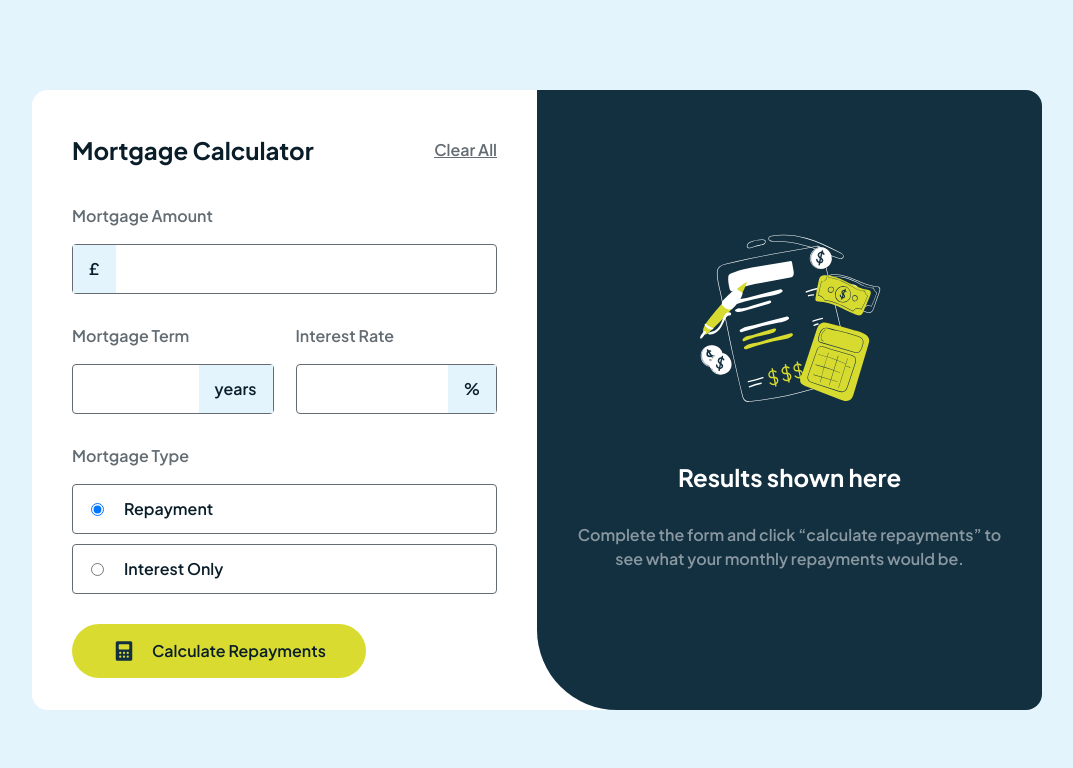
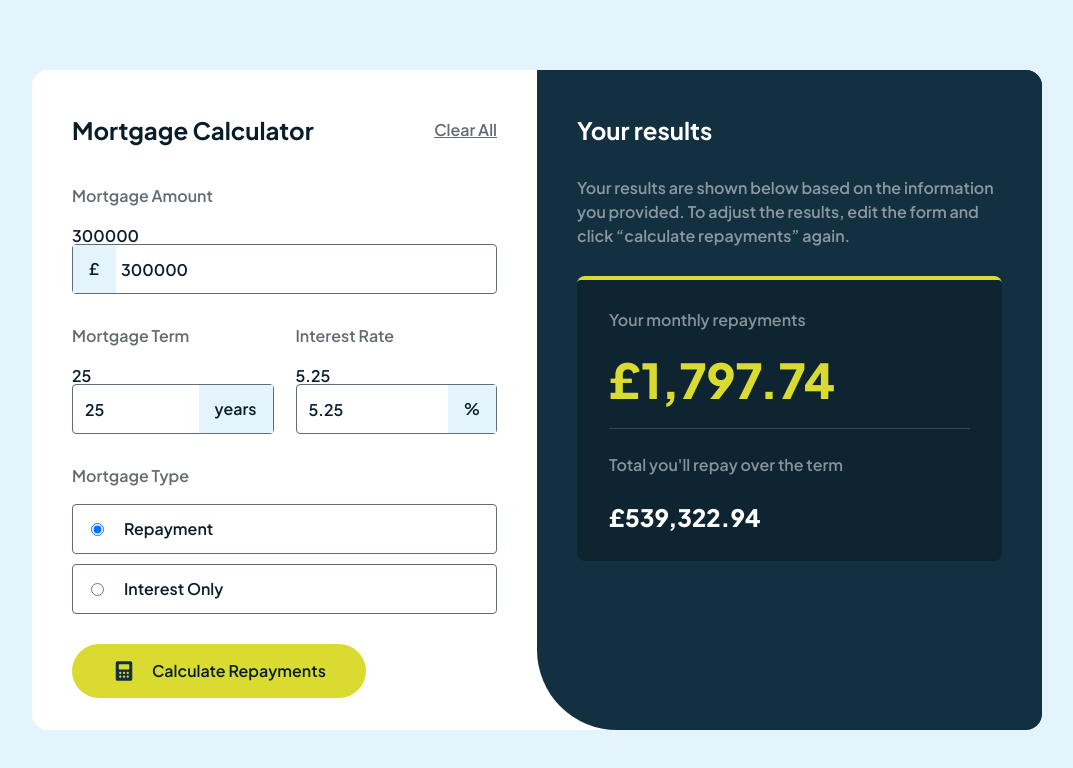
Before and after one commit to florianstancioiu/mortgage-repayment-calculator, a Vue app: page / in a window 1280 px wide. Both pictures are taken after a click on the button "Calculate Repayments". Shown: the top 768 px of the page, without its empty margins (103-1176 px from the left). Built offline with nearby package versions, Linux system fonts and the light colour scheme.

Commit message:
Implemented the formula of UK mortgage

```diff
--- a/src/App.vue
+++ b/src/App.vue
@@ -22,21 +22,21 @@ const initialMortgageTypes = [
 ];
 
 const mortgageTypes = ref<RadioInputValue[]>(initialMortgageTypes);
-const monthlyRepayments: number | null = null; // 1797.74;
-const totalRepay: number | null = null; // 539322.94;
-const mortgageAmount = ref<number | null>(null);
-const mortgageTerm = ref<number | null>(null);
-const interestRate = ref<number | null>(null);
+const monthlyRepayments = ref<number>(0); // 1797.74;
+const totalRepay = ref<number>(0); // 539322.94;
+const mortgageAmount = ref<number | string>(300000);
+const mortgageTerm = ref<number | string>(25);
+const interestRate = ref<number | string>(5.25);
 
-const onChangeMortgageAmountHandler = (value: number) => {
+const onChangeMortgageAmountHandler = (value: string) => {
   mortgageAmount.value = value;
 };
 
-const onChangeMortgageTermHandler = (value: number) => {
+const onChangeMortgageTermHandler = (value: string) => {
   mortgageTerm.value = value;
 };
 
-const onChangeInterestRateHandler = (value: number) => {
+const onChangeInterestRateHandler = (value: string) => {
   interestRate.value = value;
 };
 
@@ -53,10 +53,48 @@ const onClickMortgageTypeHandler = (value: RadioInputValue) => {
 };
 
 const onClearAllHandler = () => {
-  mortgageAmount.value = null;
-  mortgageTerm.value = null;
-  interestRate.value = null;
+  mortgageAmount.value = "";
+  mortgageTerm.value = "";
+  interestRate.value = "";
   mortgageTypes.value = initialMortgageTypes;
+};
+
+const calculateMortgage = () => {
+  const type = mortgageTypes.value.find((mType) => mType.isChecked === true);
+
+  switch (type?.title) {
+    case initialMortgageTypes[0].title: {
+      calculateRepayment();
+      break;
+    }
+    case initialMortgageTypes[1].title: {
+      calculateInterestOnly();
+      break;
+    }
+  }
+};
+
+const calculateRepayment = () => {
+  const P = +mortgageAmount.value;
+  const r = +interestRate.value / 12 / 100;
+  const N = +mortgageTerm.value * 12;
+
+  if (r === 0) {
+    monthlyRepayments.value = P / N;
+    totalRepay.value = (P / N) * N;
+  } else {
+    monthlyRepayments.value =
+      P * ((r * Math.pow(1 + r, N)) / (Math.pow(1 + r, N) - 1));
+    totalRepay.value = monthlyRepayments.value * N;
+  }
+};
+const calculateInterestOnly = () => {
+  const P = +mortgageAmount.value;
+  const r = +interestRate.value / 12 / 100;
+  const N = +mortgageTerm.value * 12;
+
+  monthlyRepayments.value = P * r;
+  totalRepay.value = P * r * N;
 };
 </script>
 
@@ -92,7 +130,7 @@ const onClearAllHandler = () => {
         @input-click="onClickMortgageTypeHandler"
         :values="mortgageTypes"
       />
-      <Button>
+      <Button @click="calculateMortgage">
         <IconCalculatorSVG />
         <span>Calculate Repayments</span>
       </Button>
--- a/src/components/Input/Input.vue
+++ b/src/components/Input/Input.vue
@@ -1,7 +1,7 @@
 <script setup lang="ts">
 const { title, value } = defineProps<{
   title: string;
-  value: number | null;
+  value: number | string;
   prefix?: string;
   suffix?: string;
 }>();
@@ -10,11 +10,11 @@ const emit = defineEmits(["inputChange"]);
 
 const titleId = title.toLowerCase().replace(" ", "_");
 
-const changeHandler = (event: Event) => {
+const onInputHandler = (event: Event) => {
   if (event.target) {
     const element = event.target as HTMLInputElement;
 
-    emit("inputChange", +element.value);
+    emit("inputChange", element.value);
   }
 };
 </script>
@@ -24,6 +24,7 @@ const changeHandler = (event: Event) => {
     <label :for="titleId" class="text-secondary mb-4 inline-block">{{
       title
     }}</label>
+    <p class="bg-red w-full h-[20px]">{{ value }}</p>
     <div
       class="w-full border-secondary border-[0.063rem] relative rounded-[0.25rem] h-[3.125rem]"
     >
@@ -36,7 +37,7 @@ const changeHandler = (event: Event) => {
       <input
         :id="titleId"
         :value="value"
-        @change="changeHandler"
+        @input="onInputHandler"
         :class="`${prefix ? 'pl-12 pr-3' : ''} ${
           suffix ? 'pr-20 pl-3' : ''
         } h-[3rem] w-full`"
--- a/src/components/Results/Results.vue
+++ b/src/components/Results/Results.vue
@@ -3,8 +3,8 @@ import EmptyResults from "./EmptyResults/EmptyResults.vue";
 import YourResults from "./YourResults/YourResults.vue";
 
 const { monthlyRepayments, totalRepay } = defineProps<{
-  monthlyRepayments: number | null;
-  totalRepay: number | null;
+  monthlyRepayments: number;
+  totalRepay: number;
 }>();
 </script>
 
@@ -17,6 +17,6 @@ const { monthlyRepayments, totalRepay } = defineProps<{
       :totalRepay="totalRepay"
       :monthlyRepayments="monthlyRepayments"
     />
-    <EmptyResults v-if="!monthlyRepayments" />
+    <EmptyResults v-if="!monthlyRepayments && !totalRepay" />
   </aside>
 </template>
--- a/src/components/Results/YourResults/YourResults.vue
+++ b/src/components/Results/YourResults/YourResults.vue
@@ -22,12 +22,22 @@ const { monthlyRepayments, totalRepay } = defineProps<{
         <div class="mb-[1.5rem] border-b-[0.063rem] border-border-primary">
           <p class="opacity-50 mb-[1.5rem]">Your monthly repayments</p>
           <p class="text-bg-cta pb-[1.5rem] text-5xl font-extrabold">
-            £{{ monthlyRepayments.toLocaleString() }}
+            £{{
+              monthlyRepayments.toLocaleString(undefined, {
+                minimumFractionDigits: 2,
+                maximumFractionDigits: 2,
+              })
+            }}
           </p>
         </div>
         <p class="opacity-50 mb-[1.5rem]">Total you'll repay over the term</p>
         <p class="text-2xl font-extrabold">
-          £{{ totalRepay.toLocaleString() }}
+          £{{
+            totalRepay.toLocaleString(undefined, {
+              minimumFractionDigits: 2,
+              maximumFractionDigits: 2,
+            })
+          }}
         </p>
       </div>
     </div>
```
